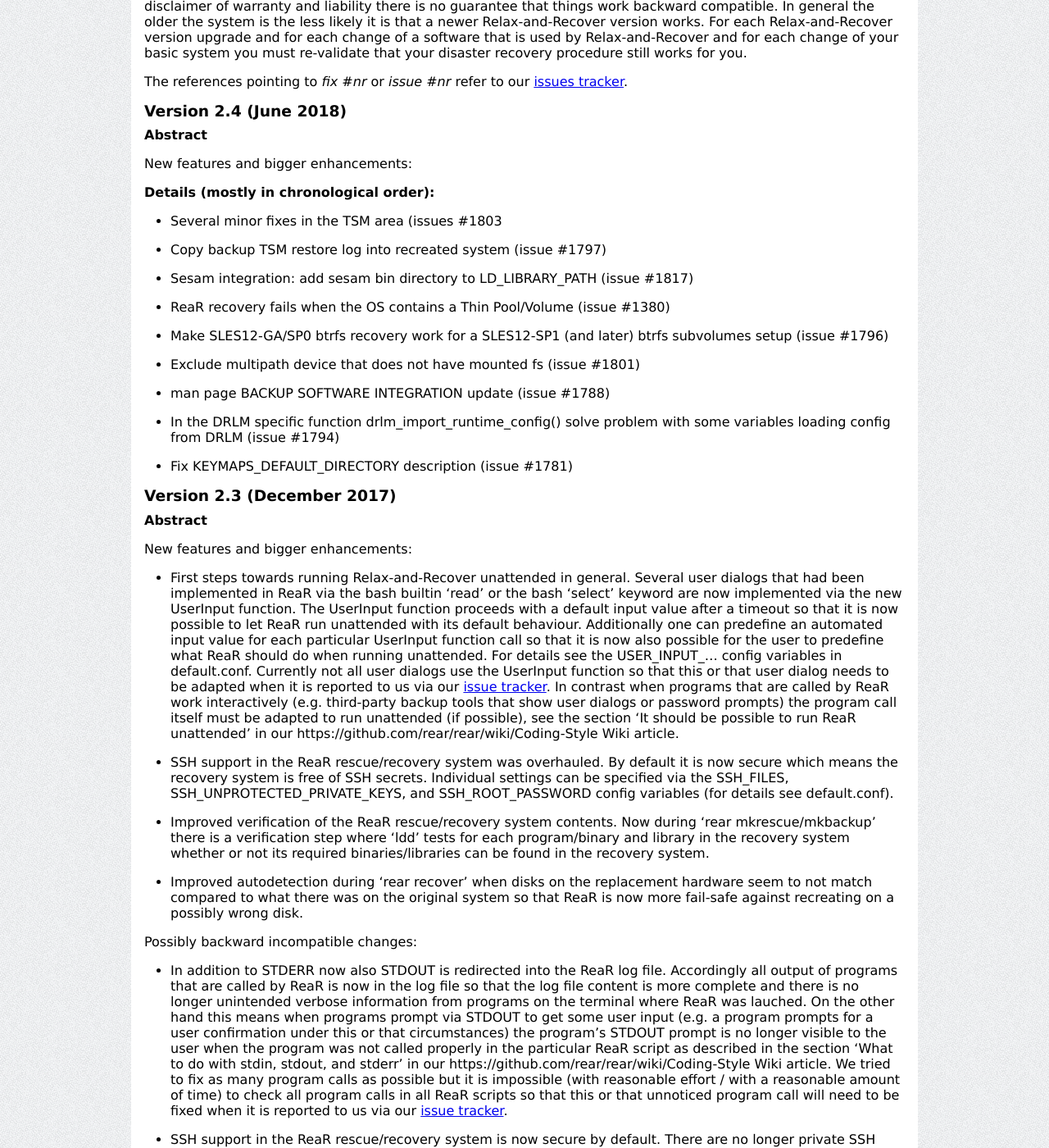
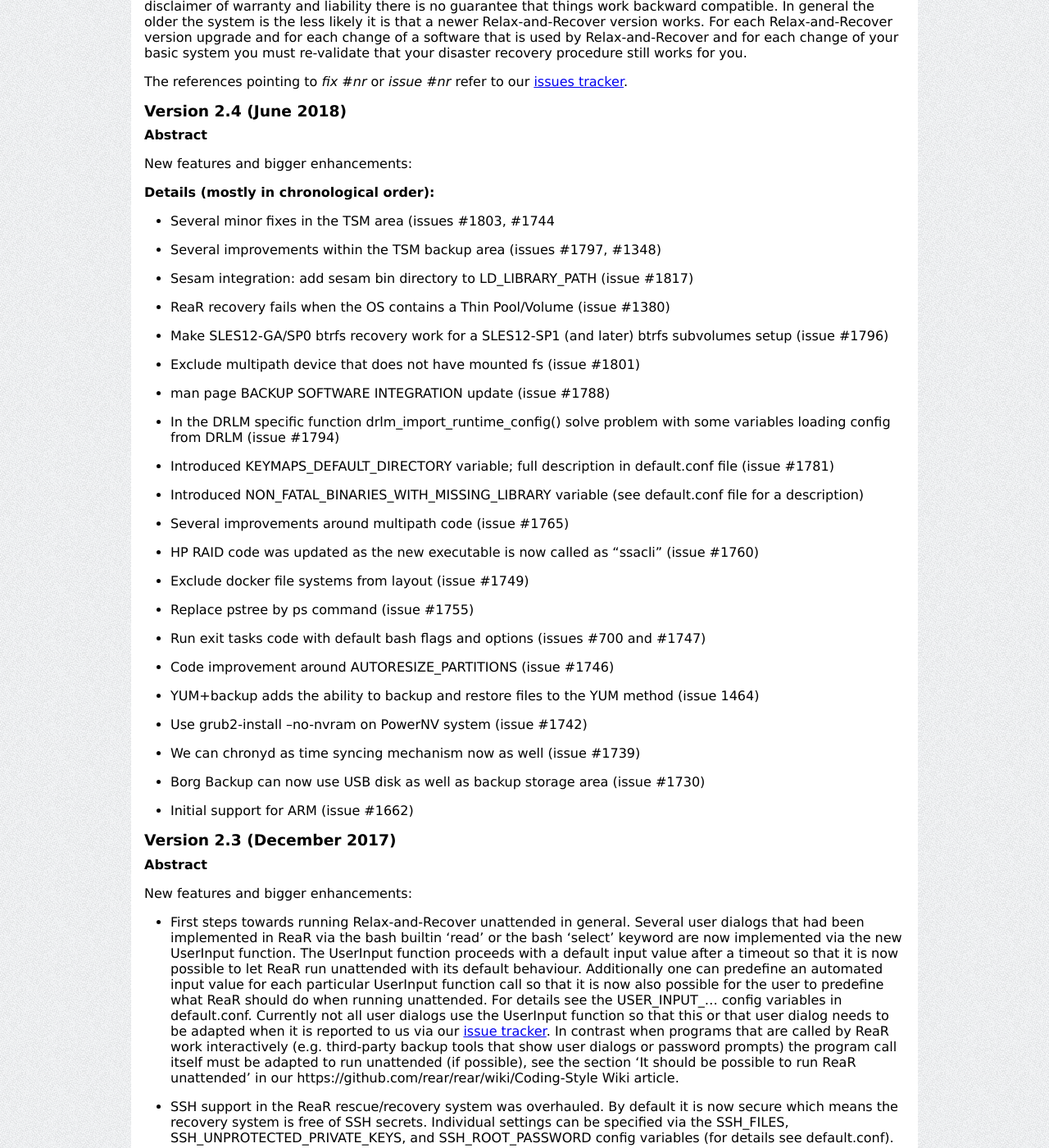
Before and after one commit to rear/rear.github.com, a Jekyll site: the page built from documentation/release-notes-2-4.md, in a window 1280 px wide and 1400 px high, scrolled down 2873 px. Shown: the whole window at 82% size. Built offline with Jekyll 4.4.1, drawn with Linux system fonts in a browser that asks for light colours; comment, search, counter and statistics services are not loaded.

Commit message:
further updates in release notes 2,4

```diff
--- a/documentation/release-notes-2-4.md
+++ b/documentation/release-notes-2-4.md
@@ -181,9 +181,9 @@
 
 #### Details (mostly in chronological order):
 
-* Several minor fixes in the TSM area (issues #1803
+* Several minor fixes in the TSM area (issues #1803, #1744
 
-* Copy backup TSM restore log into recreated system (issue #1797)
+* Several improvements within the TSM backup area (issues #1797, #1348)
 
 * Sesam integration: add sesam bin directory to LD_LIBRARY_PATH (issue #1817)
 
@@ -197,7 +197,31 @@
 
 * In the DRLM specific function drlm_import_runtime_config() solve problem with some variables loading config from DRLM (issue #1794)
 
-* Fix KEYMAPS_DEFAULT_DIRECTORY description (issue #1781)
+* Introduced KEYMAPS_DEFAULT_DIRECTORY variable; full description in default.conf file (issue #1781)
+
+* Introduced NON_FATAL_BINARIES_WITH_MISSING_LIBRARY variable (see default.conf file for a description)
+
+* Several improvements around multipath code (issue #1765)
+
+* HP RAID code was updated as the new executable is now called as "ssacli" (issue #1760)
+
+* Exclude docker file systems from layout (issue #1749)
+
+* Replace pstree by ps command (issue #1755)
+
+* Run exit tasks code with default bash flags and options (issues #700 and #1747)
+
+* Code improvement around AUTORESIZE_PARTITIONS (issue #1746)
+
+* YUM+backup adds the ability to backup and restore files to the YUM method (issue 1464)
+
+* Use grub2-install --no-nvram on PowerNV system (issue #1742)
+
+* We can chronyd as time syncing mechanism now as well (issue #1739)
+
+* Borg Backup can now use USB disk as well as backup storage area (issue #1730)
+
+* Initial support for ARM (issue #1662)
 
 
 ### Version 2.3 (December 2017)
```
